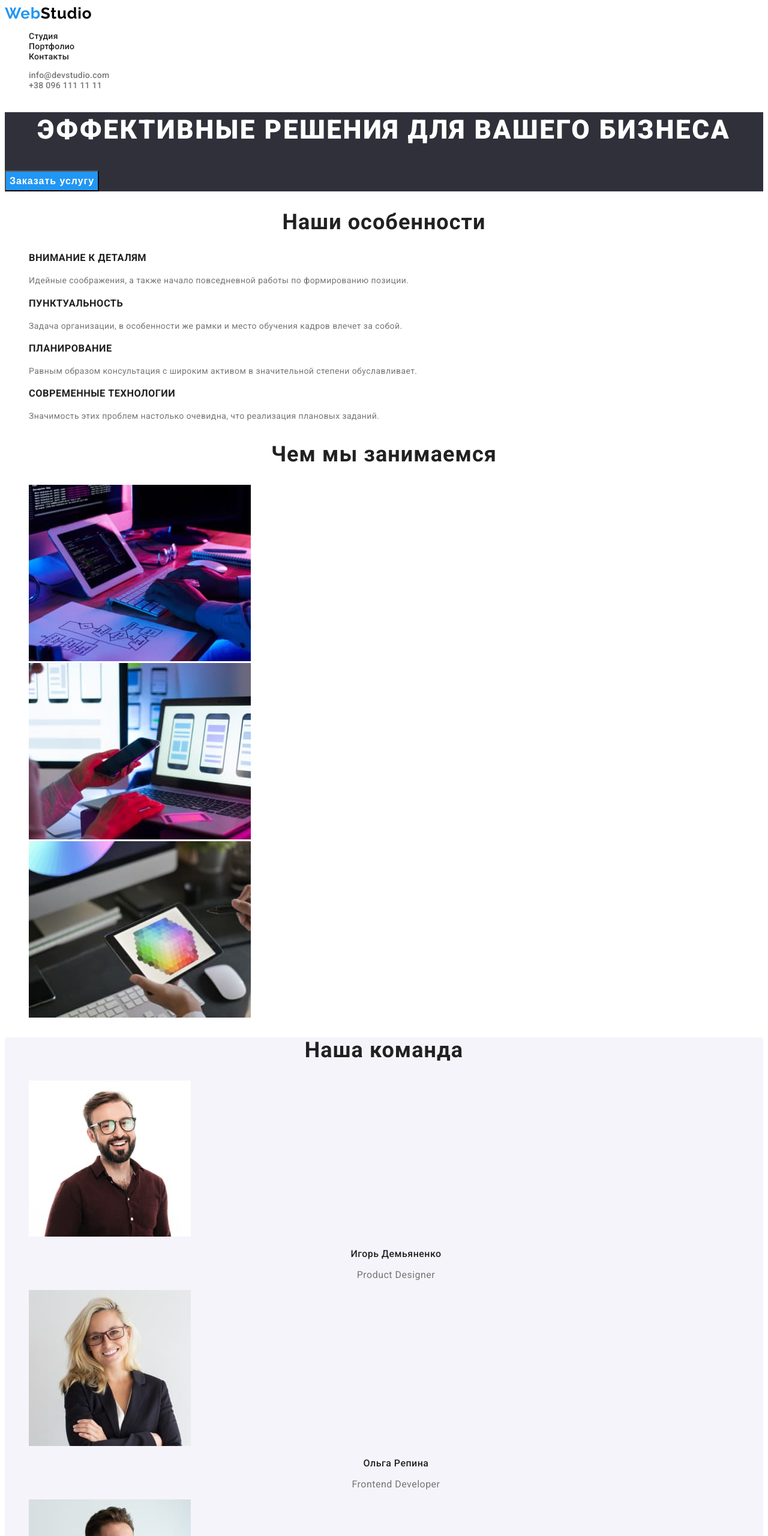
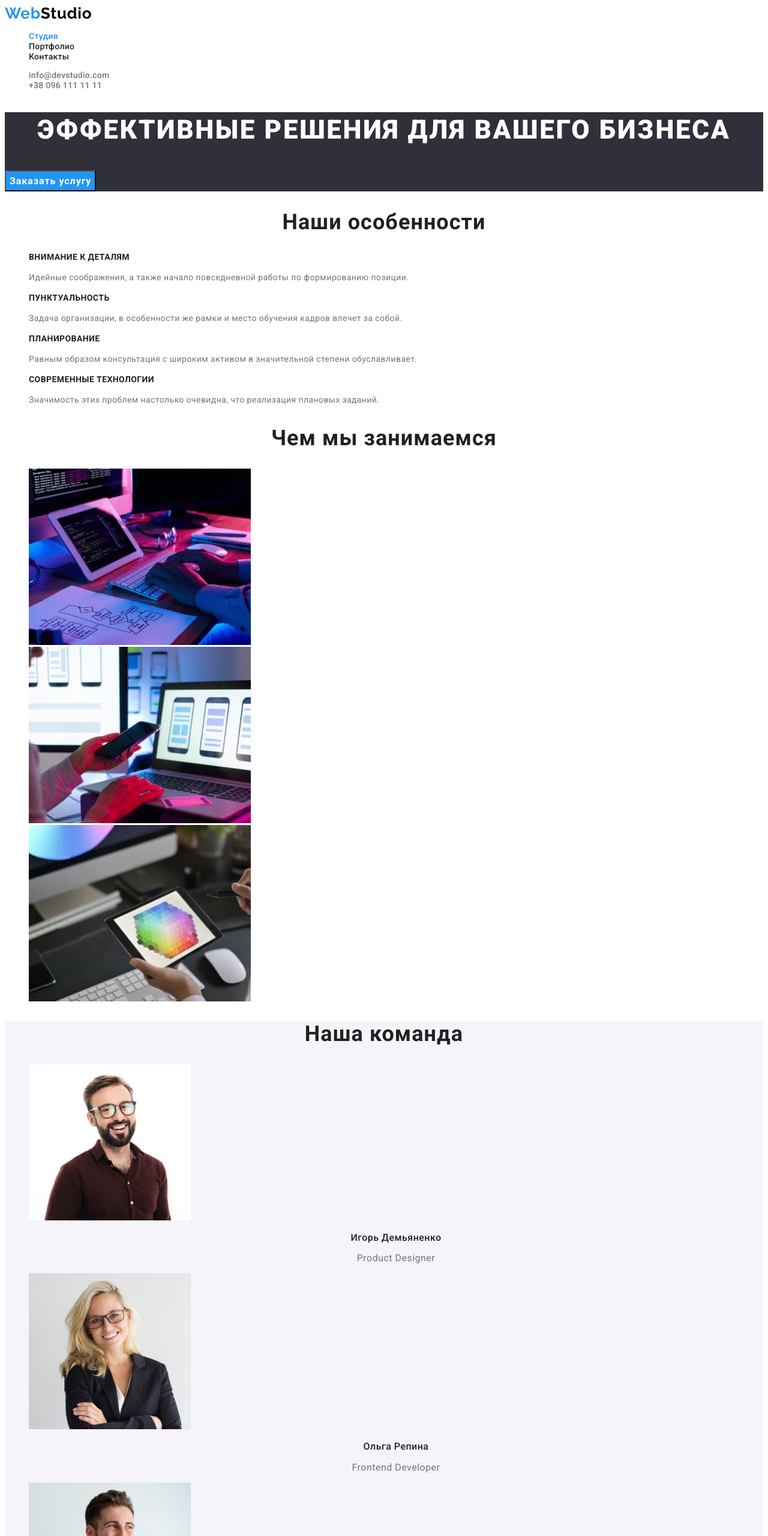
Before and after one commit to rmarkanych/goit-markup-hw-02, a plain HTML site: page index.html in a window 1280 px wide. Shown: the top 2560 px of the page at 60% size. Drawn offline with Linux system fonts and the light colour scheme.

Commit message:
Update styles.css

```diff
--- a/css/styles.css
+++ b/css/styles.css
@@ -37,6 +37,9 @@ ul{
 .secondary-logo{
   color:var(--primary-white-color)
 }
+.navigation-list .navigation-item .current{
+  color: #2196F3;
+}
 .navigation-item .navigation-link{
     font-weight: 500;
     line-height: 1.14;
@@ -48,6 +51,7 @@ ul{
 .navigation-link:focus{
   color: var(--primary-blue-color);
 }
+
 .header-contacts-item .header-contacts-link{
   font-weight: 500;
   line-height: 1.14;
@@ -72,6 +76,7 @@ color: var(--primary-blue-color);
 }
 .hero-button{
   font-weight: 700;
+  font-family: inherit;
   font-size: 16px;
   line-height: 1.87;
   text-align: center;
@@ -89,6 +94,7 @@ color: var(--primary-blue-color);
     color: var(--title-color);
 }
 .features-title{
+  font-size: 14px;
   font-weight: 700;
   color:var(--title-color);
   line-height: 1.14;
@@ -113,7 +119,7 @@ color: var(--primary-blue-color);
 }
 .team-position{
   font-size: 16px;
-  line-height: 19px;
+  line-height: 1.18;
   text-align: center;
   letter-spacing: 0.03em;
   color: var(--primary-description-color);
@@ -141,9 +147,10 @@ color: var(--primary-blue-color);
 .footer-contacts-link:hover{
   color: var(--primary-blue-color);
 }
-.navigation-button-item .portfolio-button{
+.portfolio-button-item .portfolio-button{
   background-color: var(--primary-button-color);
   color: var(--title-color);
+  font-family: inherit;
   font-weight: 500;
   font-size: 16px;
   line-height: 1.6;
```
